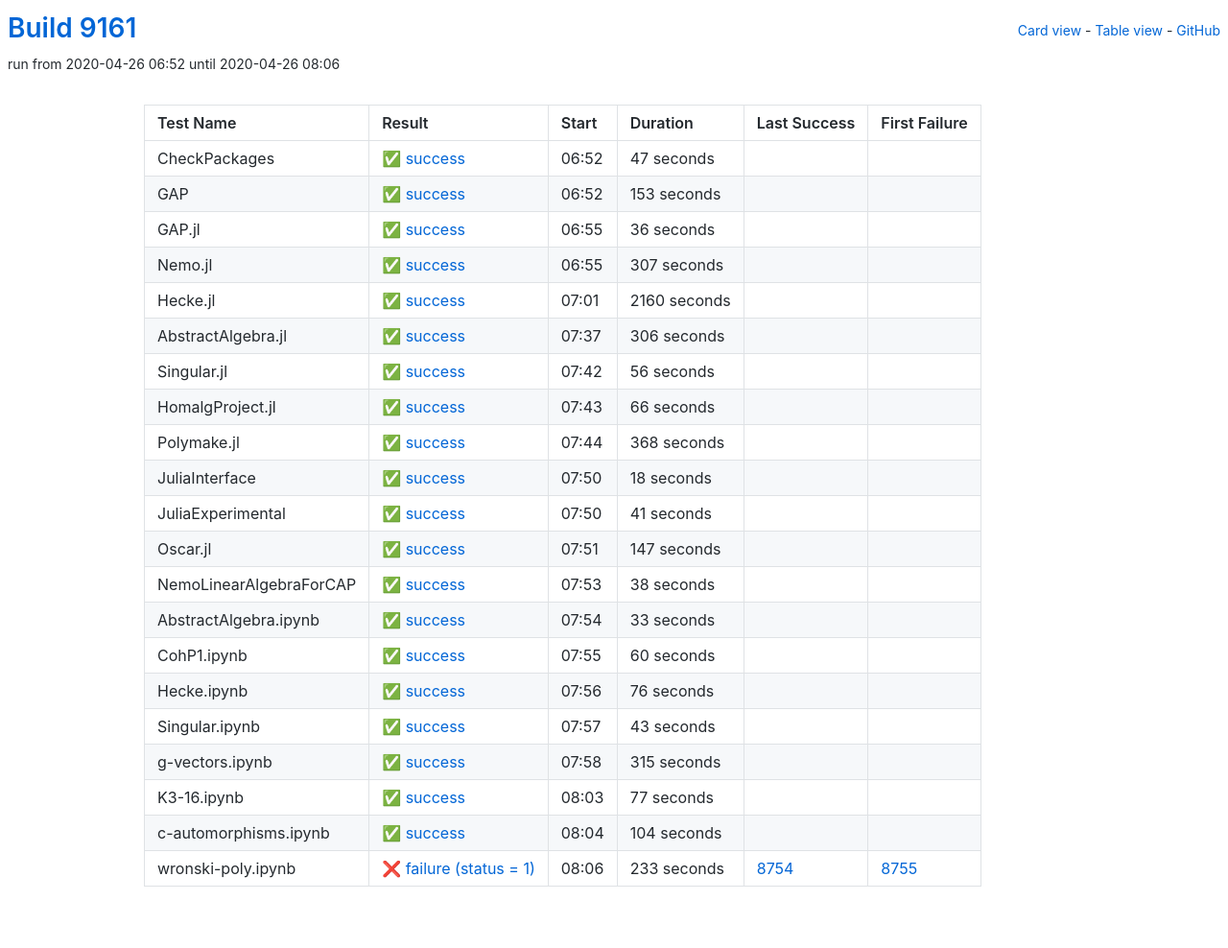
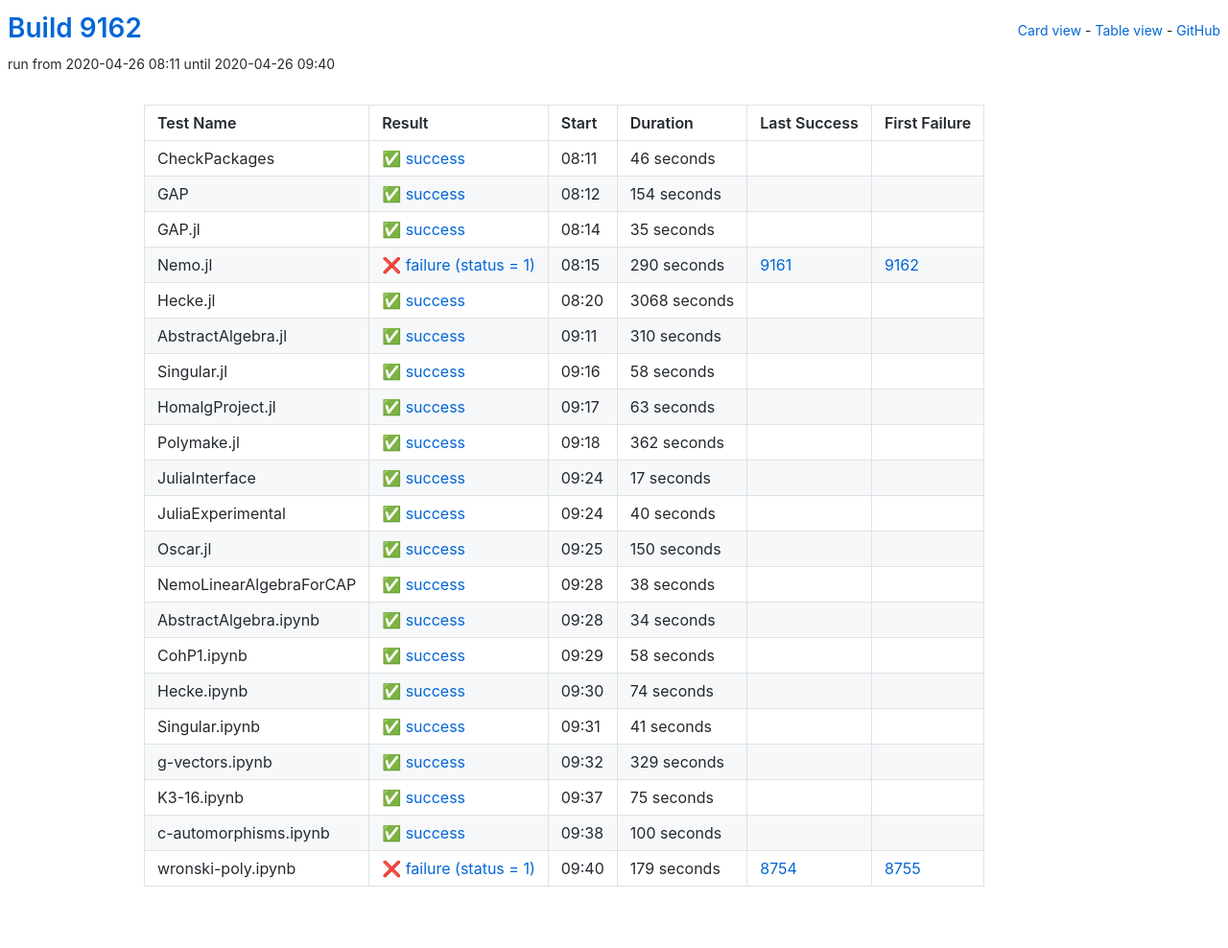
Before and after one commit to oscar-system/oscar-ci-status, a Jekyll site: the page built from table.html, in a window 1280 px wide. Shown: the whole page at 96% size. Built offline with Jekyll 4.4.1, drawn with Linux system fonts in a browser that asks for light colours.

Commit message:
Build 9162

```diff
--- a/_data/ci.yml
+++ b/_data/ci.yml
@@ -1,115 +1,181 @@
-build: 9161
-build_url: https://oscarci.mathematik.uni-kl.de/job/oscar/9161/
+build: 9162
+build_url: https://oscarci.mathematik.uni-kl.de/job/oscar/9162/
 job: oscar
 tests:
-- duration: 47
+- duration: 46
   exitcode: 0
   first_failure: false
   first_failure_url: null
   last_success: false
   last_success_url: null
-  log: https://oscarci.mathematik.uni-kl.de/job/oscar/9161/artifact/logs/build-9161/CheckPackages.log
+  log: https://oscarci.mathematik.uni-kl.de/job/oscar/9162/artifact/logs/build-9162/CheckPackages.log
   name: CheckPackages
-  start: 2020-04-26 06:52
+  start: 2020-04-26 08:11
   status: success
   success: true
-- duration: 153
+- duration: 154
   exitcode: 0
   first_failure: false
   first_failure_url: null
   last_success: false
   last_success_url: null
-  log: https://oscarci.mathematik.uni-kl.de/job/oscar/9161/artifact/logs/build-9161/GAP.log
+  log: https://oscarci.mathematik.uni-kl.de/job/oscar/9162/artifact/logs/build-9162/GAP.log
   name: GAP
-  start: 2020-04-26 06:52
+  start: 2020-04-26 08:12
   status: success
   success: true
-- duration: 36
+- duration: 35
   exitcode: 0
   first_failure: false
   first_failure_url: null
   last_success: false
   last_success_url: null
-  log: https://oscarci.mathematik.uni-kl.de/job/oscar/9161/artifact/logs/build-9161/GAP.jl.log
+  log: https://oscarci.mathematik.uni-kl.de/job/oscar/9162/artifact/logs/build-9162/GAP.jl.log
   name: GAP.jl
-  start: 2020-04-26 06:55
+  start: 2020-04-26 08:14
   status: success
   success: true
-- duration: 307
+- duration: 290
+  exitcode: 1
+  first_failure: 9162
+  first_failure_url: https://oscarci.mathematik.uni-kl.de/job/oscar/9162/
+  last_success: 9161
+  last_success_url: https://oscarci.mathematik.uni-kl.de/job/oscar/9161/
+  log: https://oscarci.mathematik.uni-kl.de/job/oscar/9162/artifact/logs/build-9162/Nemo.jl.log
+  name: Nemo.jl
+  start: 2020-04-26 08:15
+  status: failure
+  success: false
+- duration: 3068
   exitcode: 0
   first_failure: false
   first_failure_url: null
   last_success: false
   last_success_url: null
-  log: https://oscarci.mathematik.uni-kl.de/job/oscar/9161/artifact/logs/build-9161/Nemo.jl.log
-  name: Nemo.jl
-  start: 2020-04-26 06:55
+  log: https://oscarci.mathematik.uni-kl.de/job/oscar/9162/artifact/logs/build-9162/Hecke.jl.log
+  name: Hecke.jl
+  start: 2020-04-26 08:20
   status: success
   success: true
-- duration: 2160
+- duration: 310
   exitcode: 0
   first_failure: false
   first_failure_url: null
   last_success: false
   last_success_url: null
-  log: https://oscarci.mathematik.uni-kl.de/job/oscar/9161/artifact/logs/build-9161/Hecke.jl.log
-  name: Hecke.jl
-  start: 2020-04-26 07:01
+  log: https://oscarci.mathematik.uni-kl.de/job/oscar/9162/artifact/logs/build-9162/AbstractAlgebra.jl.log
+  name: AbstractAlgebra.jl
+  start: 2020-04-26 09:11
   status: success
   success: true
-- duration: 306
+- duration: 58
   exitcode: 0
   first_failure: false
   first_failure_url: null
   last_success: false
   last_success_url: null
-  log: https://oscarci.mathematik.uni-kl.de/job/oscar/9161/artifact/logs/build-9161/AbstractAlgebra.jl.log
-  name: AbstractAlgebra.jl
-  start: 2020-04-26 07:37
+  log: https://oscarci.mathematik.uni-kl.de/job/oscar/9162/artifact/logs/build-9162/Singular.jl.log
+  name: Singular.jl
+  start: 2020-04-26 09:16
   status: success
   success: true
-- duration: 56
+- duration: 63
   exitcode: 0
   first_failure: false
   first_failure_url: null
   last_success: false
   last_success_url: null
-  log: https://oscarci.mathematik.uni-kl.de/job/oscar/9161/artifact/logs/build-9161/Singular.jl.log
-  name: Singular.jl
-  start: 2020-04-26 07:42
+  log: https://oscarci.mathematik.uni-kl.de/job/oscar/9162/artifact/logs/build-9162/HomalgProject.jl.log
+  name: HomalgProject.jl
+  start: 2020-04-26 09:17
   status: success
   success: true
-- duration: 66
+- duration: 362
   exitcode: 0
   first_failure: false
   first_failure_url: null
   last_success: false
   last_success_url: null
-  log: https://oscarci.mathematik.uni-kl.de/job/oscar/9161/artifact/logs/build-9161/HomalgProject.jl.log
-  name: HomalgProject.jl
-  start: 2020-04-26 07:43
+  log: https://oscarci.mathematik.uni-kl.de/job/oscar/9162/artifact/logs/build-9162/Polymake.jl.log
+  name: Polymake.jl
+  start: 2020-04-26 09:18
   status: success
   success: true
-- duration: 368
+- duration: 17
   exitcode: 0
   first_failure: false
   first_failure_url: null
   last_success: false
   last_success_url: null
-  log: https://oscarci.mathematik.uni-kl.de/job/oscar/9161/artifact/logs/build-9161/Polymake.jl.log
-  name: Polymake.jl
-  start: 2020-04-26 07:44
+  log: https://oscarci.mathematik.uni-kl.de/job/oscar/9162/artifact/logs/build-9162/JuliaInterface.log
+  name: JuliaInterface
+  start: 2020-04-26 09:24
   status: success
   success: true
-- duration: 18
+- duration: 40
   exitcode: 0
   first_failure: false
   first_failure_url: null
   last_success: false
   last_success_url: null
-  log: https://oscarci.mathematik.uni-kl.de/job/oscar/9161/artifact/logs/build-9161/JuliaInterface.log
-  name: JuliaInterface
-  start: 2020-04-26 07:50
+  log: https://oscarci.mathematik.uni-kl.de/job/oscar/9162/artifact/logs/build-9162/JuliaExperimental.log
+  name: JuliaExperimental
+  start: 2020-04-26 09:24
+  status: success
+  success: true
+- duration: 150
+  exitcode: 0
+  first_failure: false
+  first_failure_url: null
+  last_success: false
+  last_success_url: null
+  log: https://oscarci.mathematik.uni-kl.de/job/oscar/9162/artifact/logs/build-9162/Oscar.jl.log
+  name: Oscar.jl
+  start: 2020-04-26 09:25
+  status: success
+  success: true
+- duration: 38
+  exitcode: 0
+  first_failure: false
+  first_failure_url: null
+  last_success: false
+  last_success_url: null
+  log: https://oscarci.mathematik.uni-kl.de/job/oscar/9162/artifact/logs/build-9162/NemoLinearAlgebraForCAP.log
+  name: NemoLinearAlgebraForCAP
+  start: 2020-04-26 09:28
+  status: success
+  success: true
+- duration: 34
+  exitcode: 0
+  first_failure: false
+  first_failure_url: null
+  last_success: false
+  last_success_url: null
+  log: https://oscarci.mathematik.uni-kl.de/job/oscar/9162/artifact/logs/build-9162/AbstractAlgebra.ipynb.log
+  name: AbstractAlgebra.ipynb
+  start: 2020-04-26 09:28
+  status: success
+  success: true
+- duration: 58
+  exitcode: 0
+  first_failure: false
+  first_failure_url: null
+  last_success: false
+  last_success_url: null
+  log: https://oscarci.mathematik.uni-kl.de/job/oscar/9162/artifact/logs/build-9162/CohP1.ipynb.log
+  name: CohP1.ipynb
+  start: 2020-04-26 09:29
+  status: success
+  success: true
+- duration: 74
+  exitcode: 0
+  first_failure: false
+  first_failure_url: null
+  last_success: false
+  last_success_url: null
+  log: https://oscarci.mathematik.uni-kl.de/job/oscar/9162/artifact/logs/build-9162/Hecke.ipynb.log
+  name: Hecke.ipynb
+  start: 2020-04-26 09:30
   status: success
   success: true
 - duration: 41
@@ -118,118 +184,52 @@
   first_failure_url: null
   last_success: false
   last_success_url: null
-  log: https://oscarci.mathematik.uni-kl.de/job/oscar/9161/artifact/logs/build-9161/JuliaExperimental.log
-  name: JuliaExperimental
-  start: 2020-04-26 07:50
+  log: https://oscarci.mathematik.uni-kl.de/job/oscar/9162/artifact/logs/build-9162/Singular.ipynb.log
+  name: Singular.ipynb
+  start: 2020-04-26 09:31
   status: success
   success: true
-- duration: 147
+- duration: 329
   exitcode: 0
   first_failure: false
   first_failure_url: null
   last_success: false
   last_success_url: null
-  log: https://oscarci.mathematik.uni-kl.de/job/oscar/9161/artifact/logs/build-9161/Oscar.jl.log
-  name: Oscar.jl
-  start: 2020-04-26 07:51
+  log: https://oscarci.mathematik.uni-kl.de/job/oscar/9162/artifact/logs/build-9162/g-vectors.ipynb.log
+  name: g-vectors.ipynb
+  start: 2020-04-26 09:32
   status: success
   success: true
-- duration: 38
+- duration: 75
   exitcode: 0
   first_failure: false
   first_failure_url: null
   last_success: false
   last_success_url: null
-  log: https://oscarci.mathematik.uni-kl.de/job/oscar/9161/artifact/logs/build-9161/NemoLinearAlgebraForCAP.log
-  name: NemoLinearAlgebraForCAP
-  start: 2020-04-26 07:53
+  log: https://oscarci.mathematik.uni-kl.de/job/oscar/9162/artifact/logs/build-9162/K3-16.ipynb.log
+  name: K3-16.ipynb
+  start: 2020-04-26 09:37
   status: success
   success: true
-- duration: 33
+- duration: 100
   exitcode: 0
   first_failure: false
   first_failure_url: null
   last_success: false
   last_success_url: null
-  log: https://oscarci.mathematik.uni-kl.de/job/oscar/9161/artifact/logs/build-9161/AbstractAlgebra.ipynb.log
-  name: AbstractAlgebra.ipynb
-  start: 2020-04-26 07:54
+  log: https://oscarci.mathematik.uni-kl.de/job/oscar/9162/artifact/logs/build-9162/c-automorphisms.ipynb.log
+  name: c-automorphisms.ipynb
+  start: 2020-04-26 09:38
   status: success
   success: true
-- duration: 60
-  exitcode: 0
-  first_failure: false
-  first_failure_url: null
-  last_success: false
-  last_success_url: null
-  log: https://oscarci.mathematik.uni-kl.de/job/oscar/9161/artifact/logs/build-9161/CohP1.ipynb.log
-  name: CohP1.ipynb
-  start: 2020-04-26 07:55
-  status: success
-  success: true
-- duration: 76
-  exitcode: 0
-  first_failure: false
-  first_failure_url: null
-  last_success: false
-  last_success_url: null
-  log: https://oscarci.mathematik.uni-kl.de/job/oscar/9161/artifact/logs/build-9161/Hecke.ipynb.log
-  name: Hecke.ipynb
-  start: 2020-04-26 07:56
-  status: success
-  success: true
-- duration: 43
-  exitcode: 0
-  first_failure: false
-  first_failure_url: null
-  last_success: false
-  last_success_url: null
-  log: https://oscarci.mathematik.uni-kl.de/job/oscar/9161/artifact/logs/build-9161/Singular.ipynb.log
-  name: Singular.ipynb
-  start: 2020-04-26 07:57
-  status: success
-  success: true
-- duration: 315
-  exitcode: 0
-  first_failure: false
-  first_failure_url: null
-  last_success: false
-  last_success_url: null
-  log: https://oscarci.mathematik.uni-kl.de/job/oscar/9161/artifact/logs/build-9161/g-vectors.ipynb.log
-  name: g-vectors.ipynb
-  start: 2020-04-26 07:58
-  status: success
-  success: true
-- duration: 77
-  exitcode: 0
-  first_failure: false
-  first_failure_url: null
-  last_success: false
-  last_success_url: null
-  log: https://oscarci.mathematik.uni-kl.de/job/oscar/9161/artifact/logs/build-9161/K3-16.ipynb.log
-  name: K3-16.ipynb
-  start: 2020-04-26 08:03
-  status: success
-  success: true
-- duration: 104
-  exitcode: 0
-  first_failure: false
-  first_failure_url: null
-  last_success: false
-  last_success_url: null
-  log: https://oscarci.mathematik.uni-kl.de/job/oscar/9161/artifact/logs/build-9161/c-automorphisms.ipynb.log
-  name: c-automorphisms.ipynb
-  start: 2020-04-26 08:04
-  status: success
-  success: true
-- duration: 233
+- duration: 179
   exitcode: 1
   first_failure: 8755
   first_failure_url: https://oscarci.mathematik.uni-kl.de/job/oscar/8755/
   last_success: 8754
   last_success_url: https://oscarci.mathematik.uni-kl.de/job/oscar/8754/
-  log: https://oscarci.mathematik.uni-kl.de/job/oscar/9161/artifact/logs/build-9161/wronski-poly.ipynb.log
+  log: https://oscarci.mathematik.uni-kl.de/job/oscar/9162/artifact/logs/build-9162/wronski-poly.ipynb.log
   name: wronski-poly.ipynb
-  start: 2020-04-26 08:06
+  start: 2020-04-26 09:40
   status: failure
   success: false
```
Also changed, not shown: README.md.
